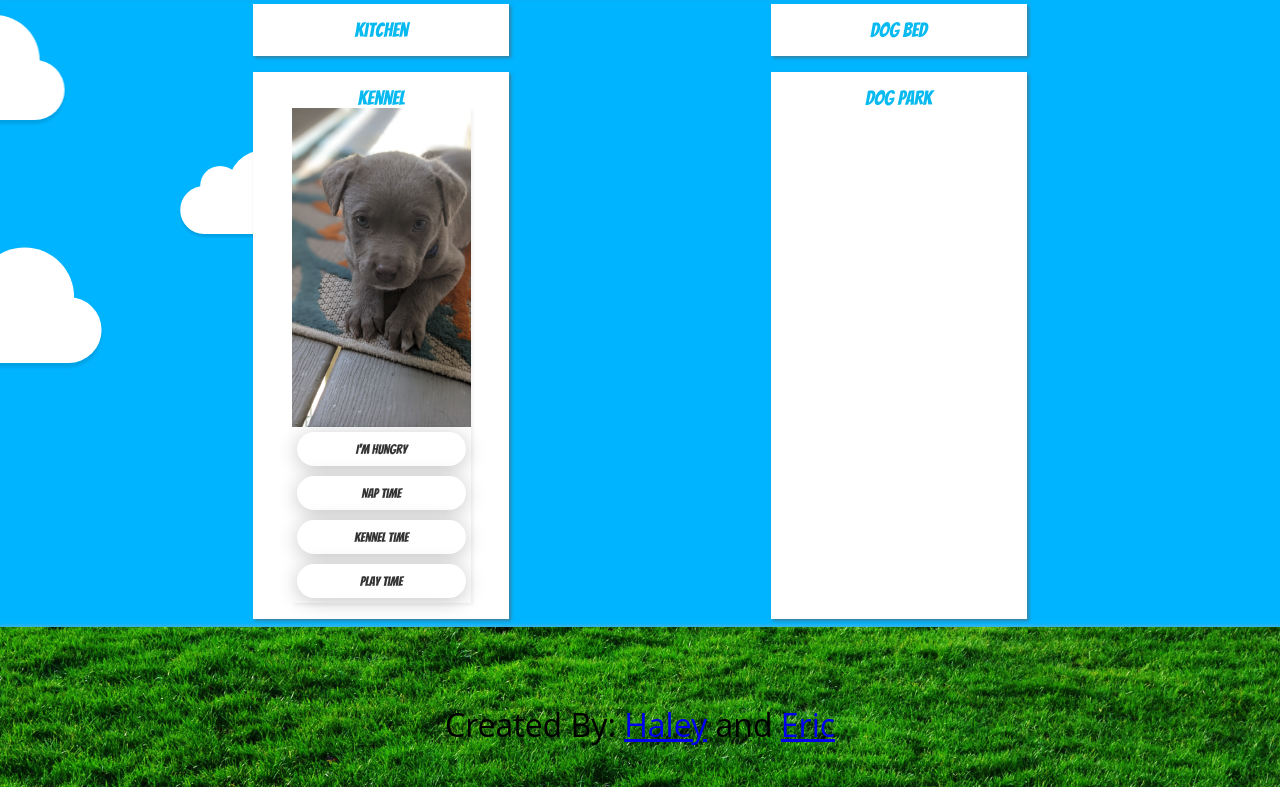
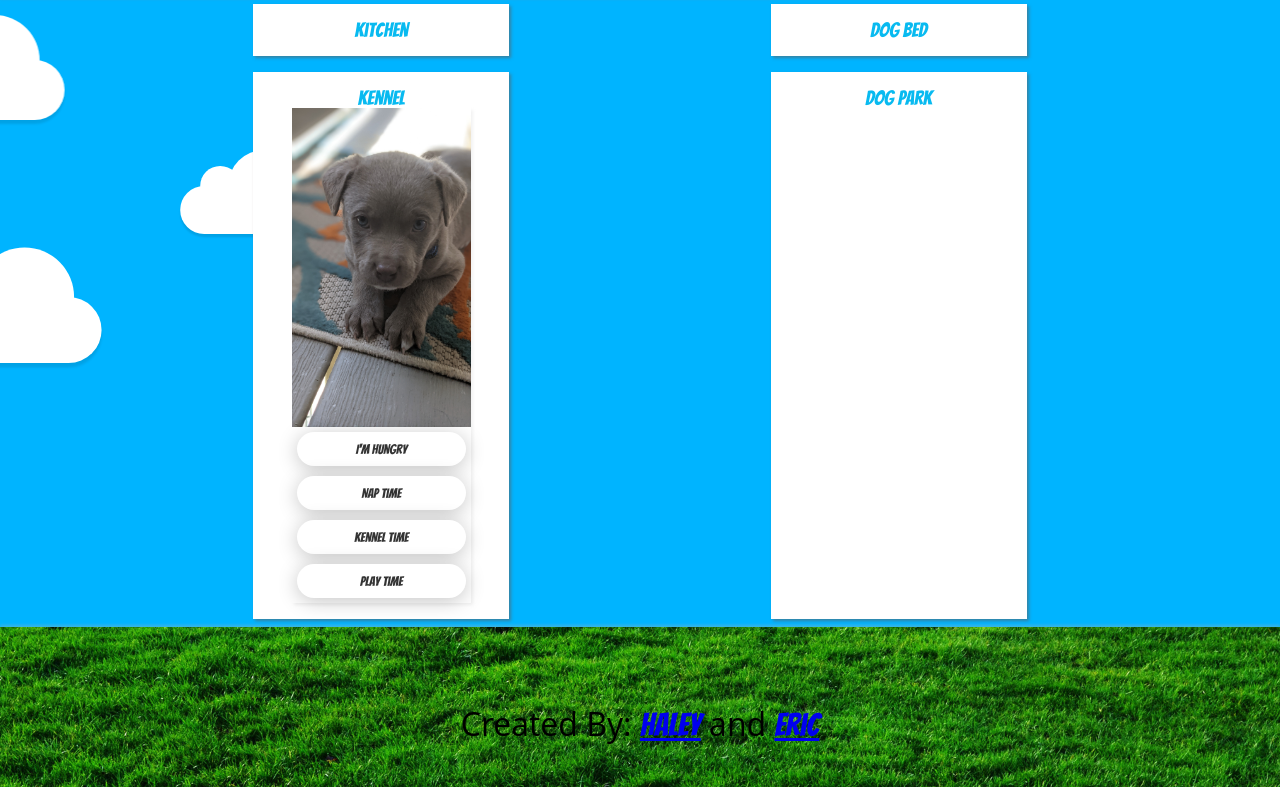
Before and after one commit to haleywarson/a-day-of-remy, a React (Create React App) app in the folder remy-app/: page / in a window 1280 px wide. Shown: the part 260-1047 px from the top of the page. Built offline with nearby package versions, Linux system fonts and the light colour scheme; data requests are answered from the project's data file.

Commit message:
sync with main

```diff
--- a/remy-app/src/App.css
+++ b/remy-app/src/App.css
@@ -11,11 +11,12 @@ h2, p, li, button a {
     font-size: 1.25rem;
 }
 
-
 .main-container {
     display: flex;
     flex-flow: column wrap;
     align-content: center;
+    height: 100%;
+
     /* padding: 2rem;   */
     /* padding-bottom: 2.5rem; */
 }
@@ -24,7 +25,8 @@ h2, p, li, button a {
     display: flex;
     flex-flow: row wrap;
     justify-content: space-evenly;
-    height: 50%; width: 100%;
+    height: 30%; width: 100%;
+    flex-basis: auto;
 }
 
 .main-container1 {
@@ -98,7 +100,8 @@ div#footer {
     background-size: cover;
 }
 
-footer {
+footer a {
+    font-family: 'Bangers', cursive;
 }
 
 footer p {
```
Also changed, not shown: remy-app/src/Components/MainContainer.js (indentation only).
